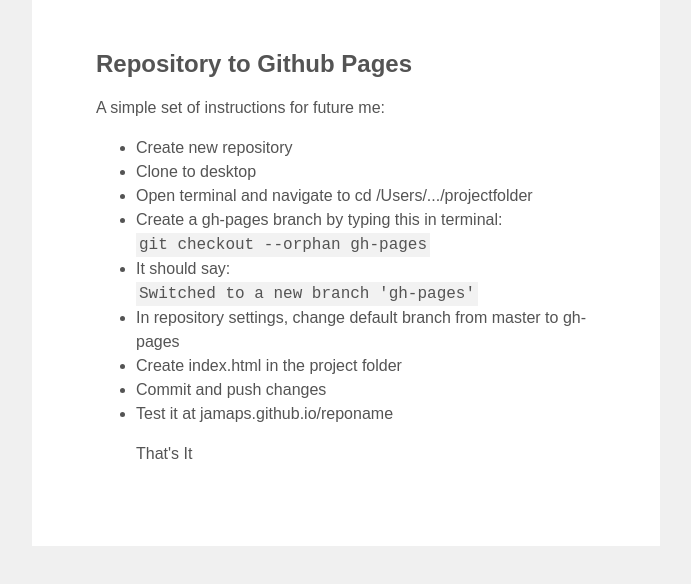
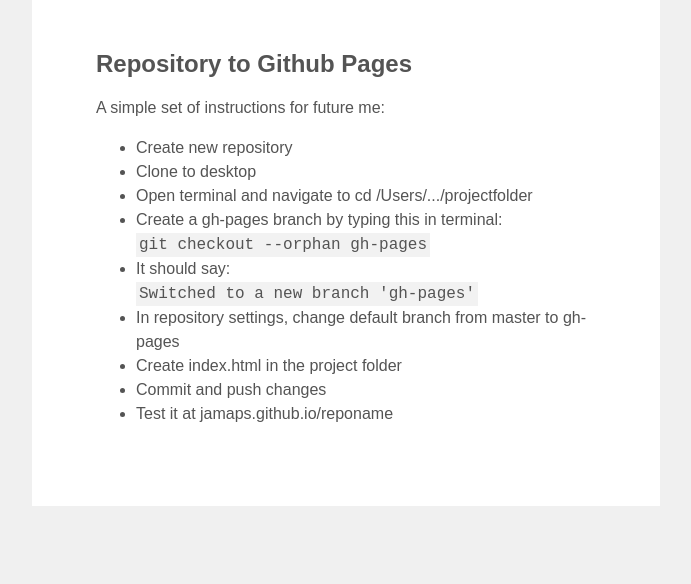
Before and after one commit to jamaps/pagetest, a plain HTML site: page index.html in a window 1280 px wide. Shown: the whole page, without its empty margins (294-985 px from the left). Drawn offline with Linux system fonts and the light colour scheme.

Commit message:
Update index.html
updated instructions

```diff
--- a/index.html
+++ b/index.html
@@ -19,7 +19,6 @@
         <li>Create index.html in the project folder</li>
         <li>Commit and push changes</li>
         <li>Test it at jamaps.github.io/reponame</li>
-        <p>That's It</p>
         </ul>
     </body>
 </html>
```
